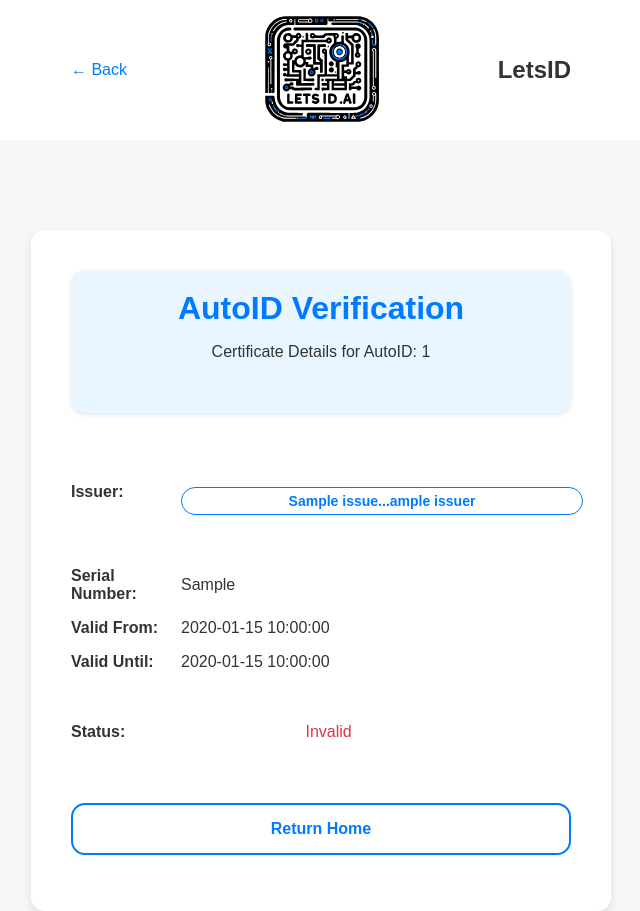
After one commit to autonomys/letsid, a Flask app: template src/web/templates/verify.html in a window 1280 px wide. The commit adds this page. Shown: the whole page, without its empty margins (319-959 px from the left). Run offline with Flask 2, Linux system fonts and the light colour scheme; the template is opened without the code that fills it: most values are stand-ins (such as "Sample title", 1, 10 or a date in 2020).

Commit message:
improve logic and add verify flow

```diff
--- a/src/web/app.py
+++ b/src/web/app.py
@@ -3,13 +3,14 @@
 from datetime import datetime, timedelta
 import hashlib
 from dotenv import load_dotenv
-from flask import Flask, request, render_template, redirect, url_for, flash
+from flask import Flask, request, render_template, redirect, url_for, flash, jsonify
 from config import DevelopmentConfig, ProductionConfig
 from flask_dance.contrib.google import google
 from flask_dance.contrib.github import github
 from flask_dance.contrib.discord import discord
 from src.web.authorize import authorize_bp
 from auto_identity import CertificateManager, generate_ed25519_key_pair, key_to_pem, pem_to_private_key
+import json
 
 # Load environment variables
 load_dotenv()
@@ -25,6 +26,29 @@
 
 # Secure secret key setup
 app.secret_key = os.getenv('SECRET_KEY', os.urandom(24))
+
+def load_certificates(file_path):
+    try:
+        with open(file_path, 'r') as file:
+            return json.load(file)
+    except (FileNotFoundError, json.JSONDecodeError):
+        return []
+
+def save_to_json_file(data):
+    try:
+        with open('certificates.json', 'r') as file:
+            file_data = json.load(file)
+    except (FileNotFoundError, json.JSONDecodeError):
+        file_data = []
+
+    file_data.append(data)
+    with open('certificates.json', 'w') as file:
+        json.dump(file_data, file, indent=4)
+
+def is_certificate_valid(certificate_pem):
+    # Placeholder for certificate validation logic
+    # You would need to implement actual certificate validation here
+    return True
 
 # Main route
 @app.route('/')
@@ -71,6 +95,11 @@
                 'certificate': CertificateManager.certificate_to_pem(certificate).decode(),
             }
 
+            save_to_json_file({
+                'auto_id': auto_id,
+                'certificate': CertificateManager.certificate_to_pem(certificate).decode(),
+            })
+
             return render_template('show_auto_id.html', **registration_data)
         else:
             flash(f"Failed to fetch user details from {provider.capitalize()}.")
@@ -94,16 +123,15 @@
         if request.method == 'POST':
             auto_id = hashlib.sha3_256((request.form.get('user_identifier') + os.urandom(32).hex()).encode()).hexdigest()
             certificate = CertificateManager.pem_to_certificate(request.form.get('user_certificate').encode())
-            print('certificate', certificate)
 
             user_keyring = request.form.get('user_keyring').encode()
-            print('user_keyring', user_keyring)
+
             private_key = pem_to_private_key(user_keyring)
 
-            print('private_key', private_key)
+            certificate = CertificateManager(certificate, private_key)
 
-            certificate = CertificateManager(certificate, private_key)
-            csr = certificate.create_csr(auto_id)
+            csr = certificate.create_and_sign_csr(auto_id)
+
             certificate = certificate.issue_certificate(csr)
 
             certificate_data = {
@@ -111,10 +139,16 @@
                 'user_keyring': user_keyring.decode(),
                 'certificate': CertificateManager.certificate_to_pem(certificate).decode(),
             }
+
+            save_to_json_file({
+                'auto_id': auto_id,
+                'certificate': CertificateManager.certificate_to_pem(certificate).decode(),
+            })
+
             return render_template('show_auto_id.html', **certificate_data)
 
         # If it's not a POST request, just show the identity issue form
-        return render_template('issue_identity.html')
+        return render_template('issue.html')
 
     except Exception as e:
         # Log the error for debugging purposes
@@ -138,3 +172,26 @@
 def finalize_registration_discord():
     """Finalize registration with Discord OAuth."""
     return finalize_registration('discord', "/api/users/@me")
+
+@app.route('/verify/<auto_id>')
+def verify_auto_id(auto_id):
+    certificates = load_certificates('certificates.json')
+    for entry in certificates:
+        if entry['auto_id'] == auto_id:
+            is_valid = is_certificate_valid(entry['certificate'])
+            certificate = CertificateManager.pem_to_certificate(entry['certificate'].encode())
+            data = {
+                'auto_id': auto_id,
+                'is_valid': is_valid,
+                'subject': certificate.subject.rfc4514_string(),
+                'issuer': certificate.issuer.rfc4514_string().split('=')[1],
+                'sn': certificate.serial_number,
+                'start_at': certificate.not_valid_before_utc,
+                'expired_at': certificate.not_valid_after_utc
+            }
+            if request.accept_mimetypes.accept_html:
+                return render_template('verify.html', **data)
+            return jsonify({'exists': True, 'is_valid': is_valid})
+    if request.accept_mimetypes.accept_html:
+        return render_template('verify.html', auto_id=auto_id, certificate=None, is_valid=False)
+    return jsonify({'exists': False, 'is_valid': False})
--- a/src/web/static/css/style.css
+++ b/src/web/static/css/style.css
@@ -273,7 +273,6 @@
 .form-field p {
     font-size: 16px;
     margin: 0;
-    padding: 10px 0;
     flex-grow: 1;
     text-align: left;
 }
@@ -373,6 +372,51 @@
     background-color: #e7e7e7;
 }
 
+.valid-status {
+    color: #28a745;
+}
+
+.invalid-status {
+    color: #dc3545;
+}
+
+.form-field p, .form-field label {
+    word-wrap: break-word;
+}
+
+.form-field p {
+    white-space: pre-wrap;
+}
+
+.break-word {
+    word-wrap: break-word;
+}
+
+.btn-small {
+    padding: 5px;
+    margin: 0px;
+    background-color: white;
+    color: #007bff;
+    border: 1px solid #007bff;
+    border-radius: 14px;
+    font-size: 14px;
+    text-decoration: none;
+    cursor: pointer;
+    transition: background-color 0.3s, color 0.3s;
+}
+
+.btn-small:hover {
+    background-color: #0056b3;
+    border-color: #0056b3;
+    color: white;
+}
+
+@media (max-width: 768px) {
+    .form-field p, .form-field label {
+        white-space: normal;
+    }
+}
+
 @-webkit-keyframes fadein {
     from {bottom: 0; opacity: 0;}
     to {bottom: 30px; opacity: 1;}
--- a/src/web/templates/issue_identity.html
+++ b/src/web/templates/issue.html
@@ -1,3 +1,5 @@
+<!-- src/web/templates/issue.html -->
+
 {% extends 'base.html' %}
 
 {% block title %}LetsID - Issue Identity{% endblock %}
--- /dev/null
+++ b/src/web/templates/verify.html
@@ -0,0 +1,55 @@
+<!-- src/web/templates/verify.html -->
+
+{% extends 'base.html' %}
+
+{% block title %}Verify AutoID{% endblock %}
+
+{% block content %}
+<div class="centered-container">
+    <div class="form-container">
+        {% if auto_id and is_valid is not none %}
+            <div class="congratulations-message">
+                <h1>AutoID Verification</h1>
+                <p class="break-word">Certificate Details for AutoID: {{ auto_id }}</p>
+            </div>
+            <div class="certificate-details">
+                <div class="form-field">
+                    <label>Issuer:</label>
+                    <p>
+                        {% set truncated_issuer = issuer[:12] + '...' + issuer[-12:] %}
+                        <a href="/verify/{{ issuer }}" class="btn btn-small">{{ truncated_issuer }}</a>
+                    </p>
+                </div>
+                <div class="form-field">
+                    <label>Serial Number:</label>
+                    <p>{{ sn }}</p>
+                </div>
+                <div class="form-field">
+                    <label>Valid From:</label>
+                    <p>{{ start_at }}</p>
+                </div>
+                <div class="form-field">
+                    <label>Valid Until:</label>
+                    <p>{{ expired_at }}</p>
+                </div>
+                <div class="form-field">
+                    <label>Status:</label>
+                    <p>
+                        <span class="{{ 'valid-status' if is_valid else 'invalid-status' }}">
+                            {{ 'Valid' if is_valid else 'Invalid' }}
+                        </span>
+                    </p>
+                </div>
+            </div>
+        {% else %}
+            <div class="error-container">
+                <h1>No Certificate Found</h1>
+                <p>No certificate could be found for AutoID: {{ auto_id }}</p>
+            </div>
+        {% endif %}
+        <div class="button-container">
+            <a href="{{ url_for('index') }}" class="btn btn-outline-blue">Return Home</a>
+        </div>
+    </div>
+</div>
+{% endblock %}
```
